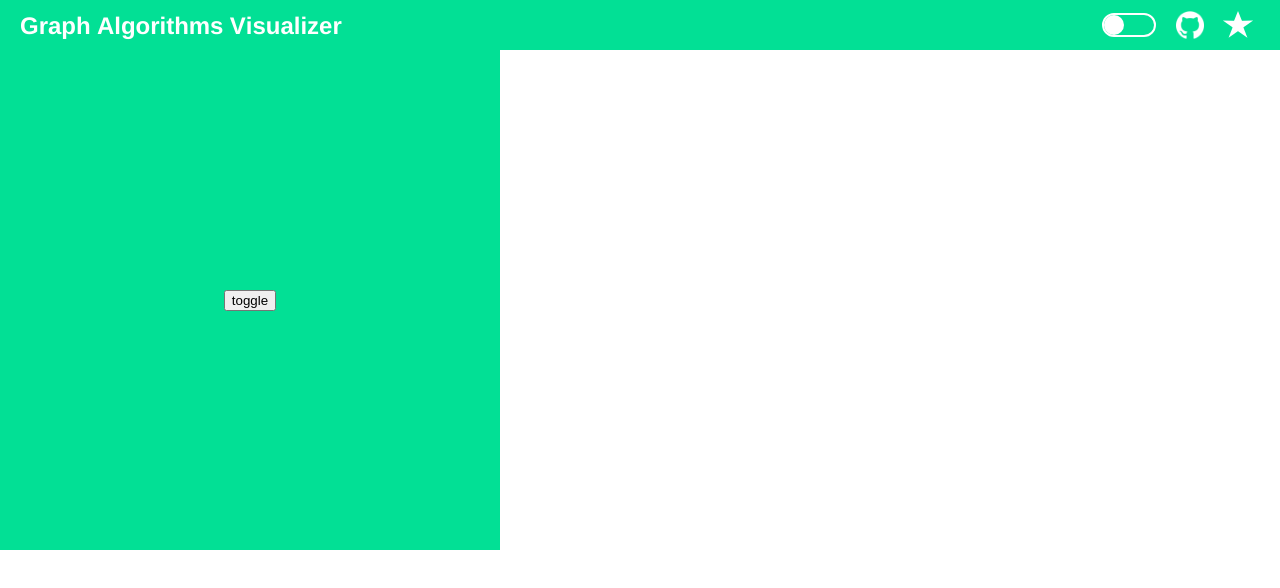
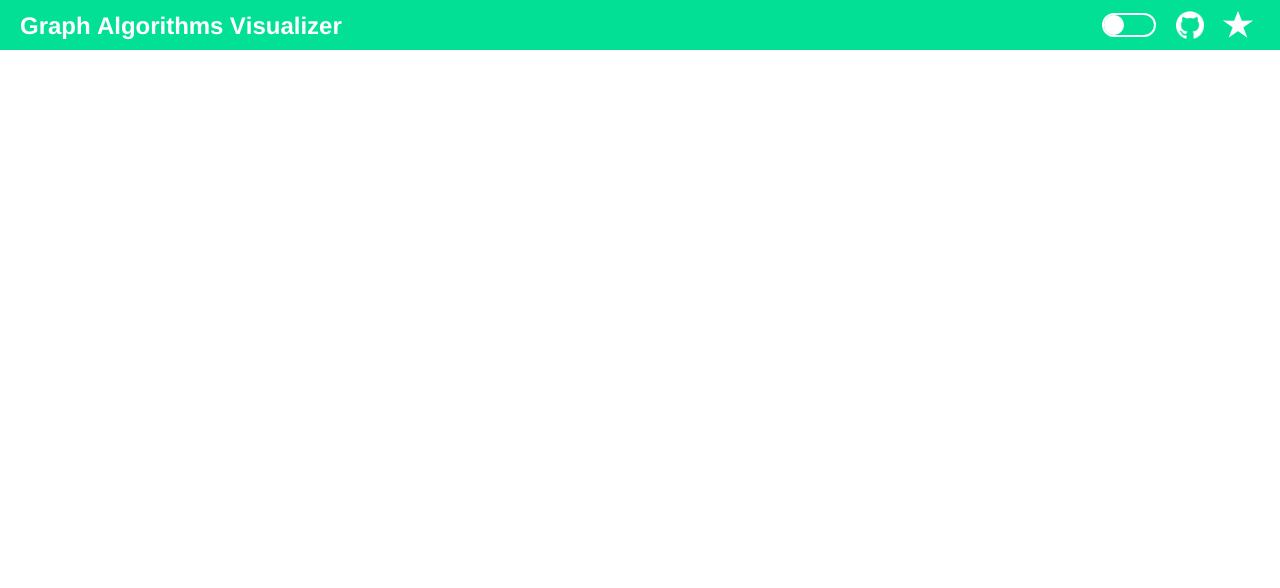
Before and after one commit to jiaqiwang969/GraphGDB, a React (Create React App) app: page / in a window 1280 px wide. Shown: the top 588 px of the page. Built offline with nearby package versions, Linux system fonts and the light colour scheme.

Commit message:
remove: Test component from App

```diff
--- a/src/App.tsx
+++ b/src/App.tsx
@@ -10,7 +10,6 @@ const App: React.FC<{}> = (): ReactElement => {
   return (
     <ThemeProvider theme={globalTheme === 'dark' ? themes.dark : themes.light}>
       <Home></Home>
-      <Test toggleTheme={setGlobalTheme}></Test>
     </ThemeProvider>
   );
 };
```
